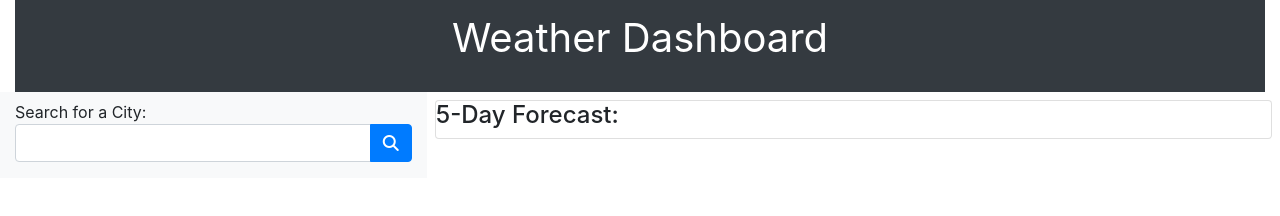
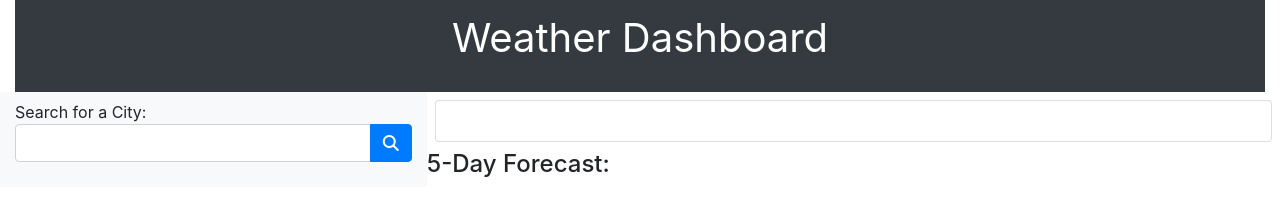
Before and after one commit to damianfearon/weather-dashboard, a plain HTML site: page index.html in a window 1280 px wide. Drawn offline with nearby package versions, Linux system fonts and the light colour scheme.

Commit message:
add main card

```diff
--- a/index.html
+++ b/index.html
@@ -44,8 +44,12 @@
                     <div class="card">
 
     <!-- add main card on right to display current day temperature-->
+    <div class="card-body"></div>
+                    </div>
+                </div>
+                <div class="row">
+
     <!-- add div below main card for five day forecast-->
-
     <h4>5-Day Forecast:</h4>
 </div>
 <!-- five day -->
```
